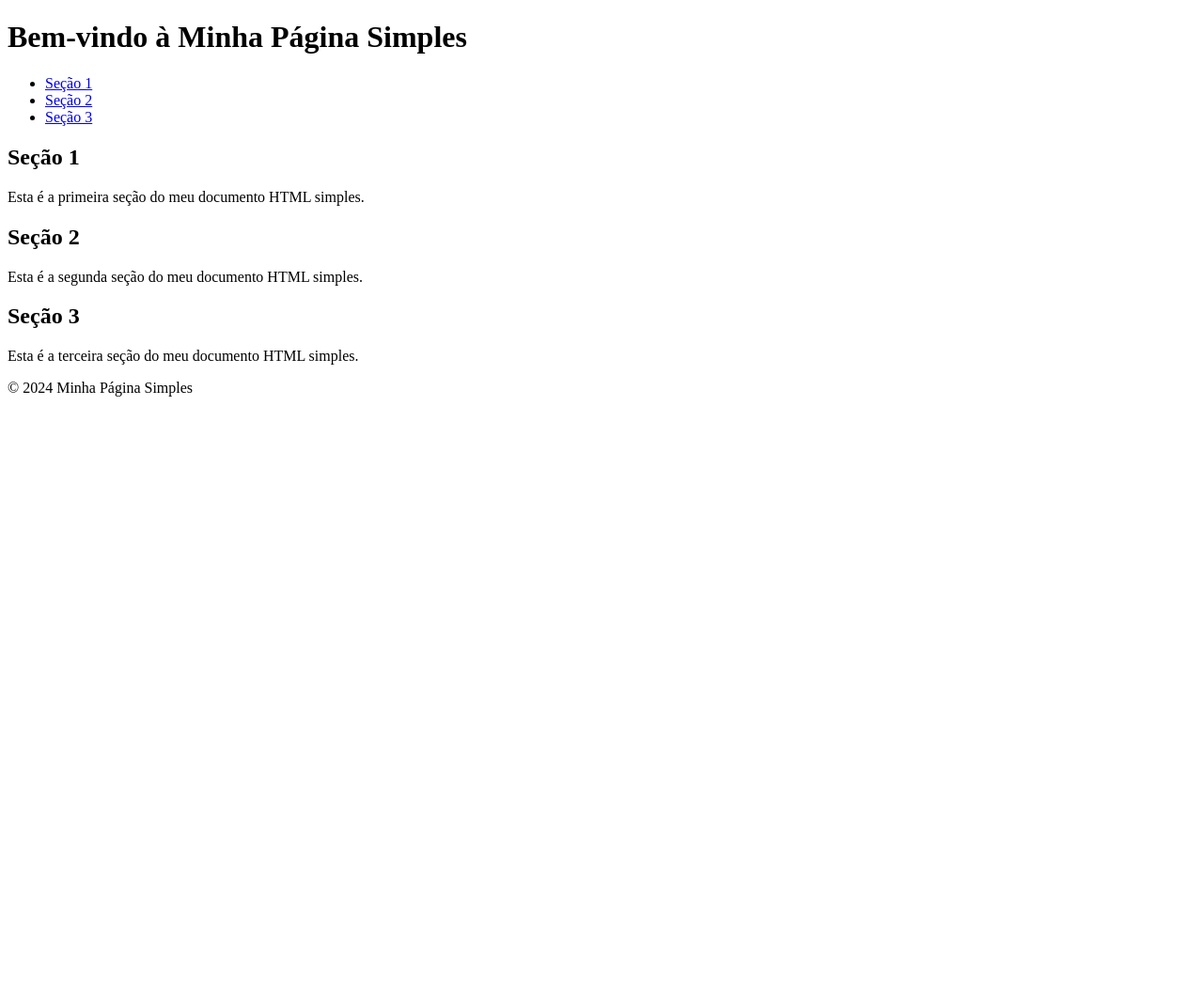
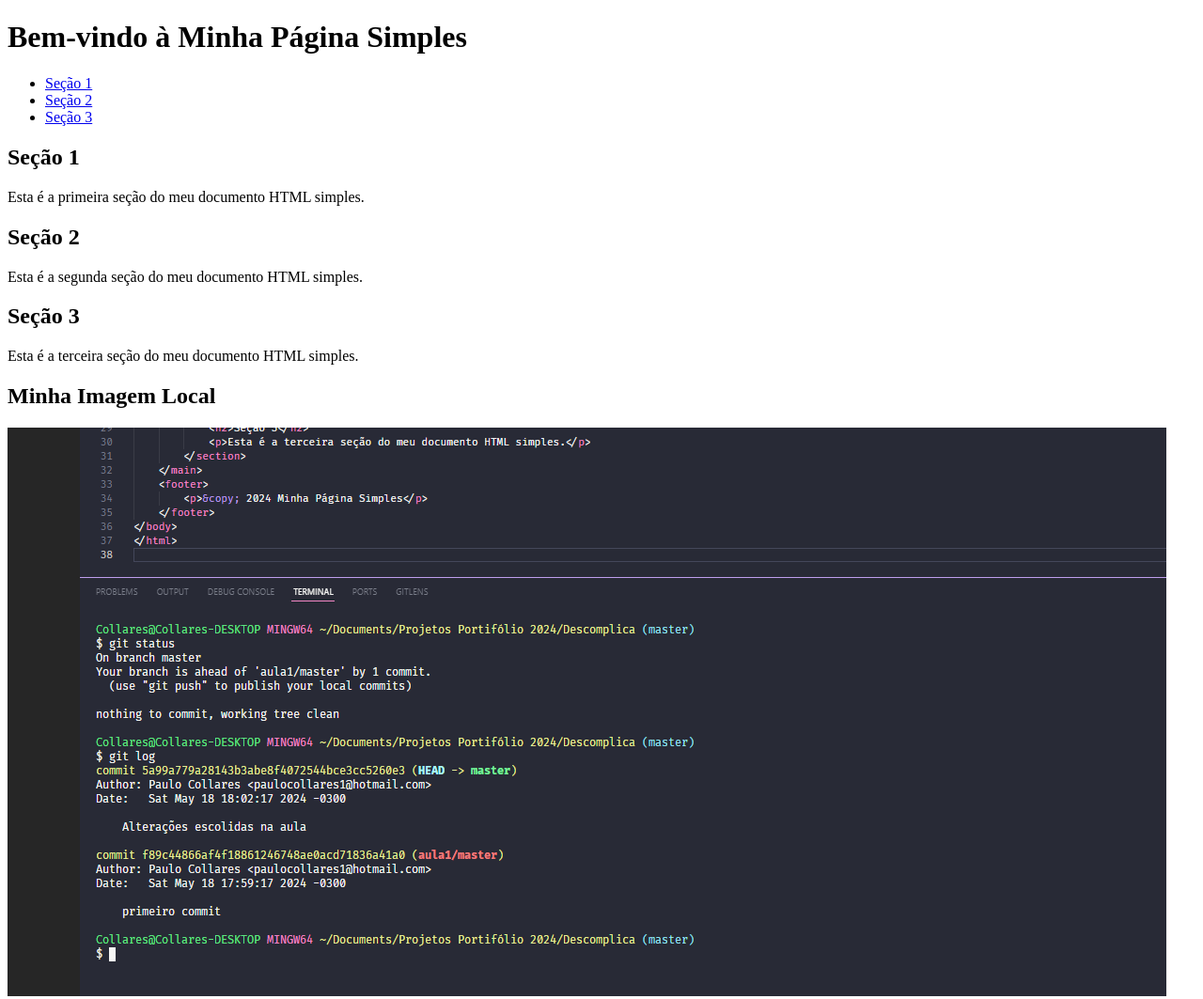
Before and after one commit to PauloCollares1/descomplica, a plain HTML site: page index.html in a window 1280 px wide. Shown: the top 1063 px of the page at 94% size. Before the commit the page ends 800 px from the top, so only its background shows below. Drawn offline with Linux system fonts and the light colour scheme.

Commit message:
exibundo a image no html

```diff
--- a/index.html
+++ b/index.html
@@ -28,6 +28,10 @@
         <section id="section3">
             <h2>Seção 3</h2>
             <p>Esta é a terceira seção do meu documento HTML simples.</p>
+
+
+            <h1>Minha Imagem Local</h1>
+            <img src="imagens/minha_imagem.png" alt="Descrição da imagem">
         </section>
     </main>
     <footer>
```
Also changed, not shown: imagens/minha_imagem.png (renamed from imagens/Captura de tela 2024-05-18 180305.png).
